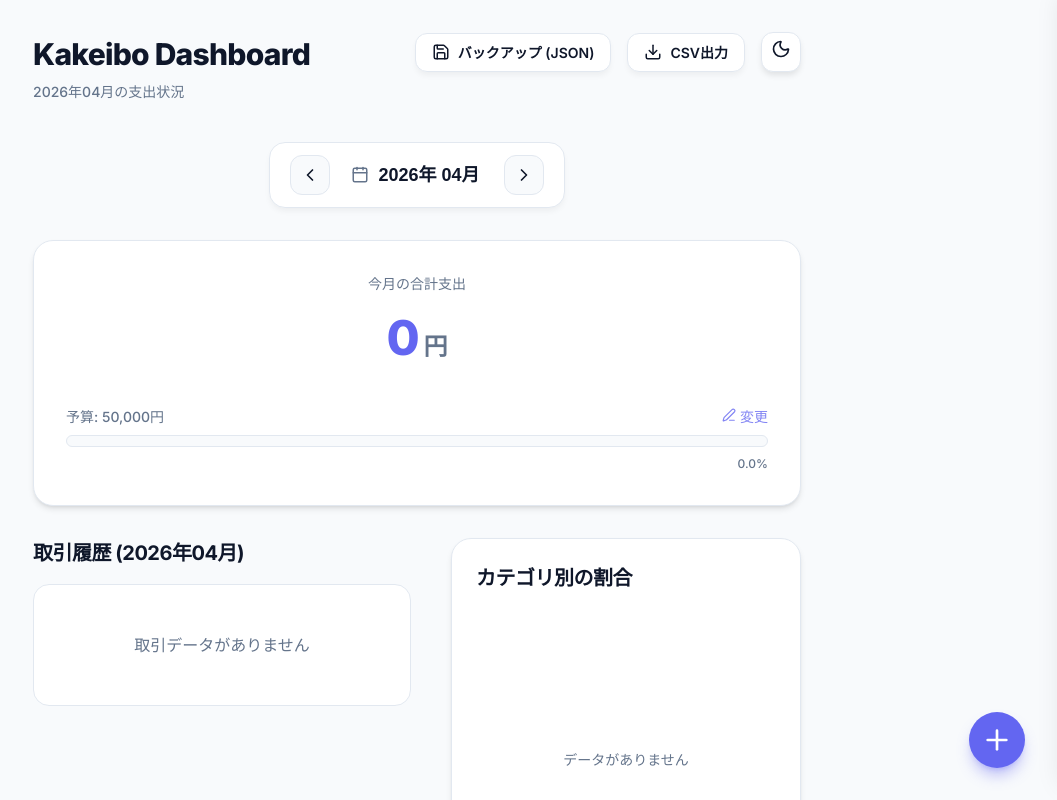
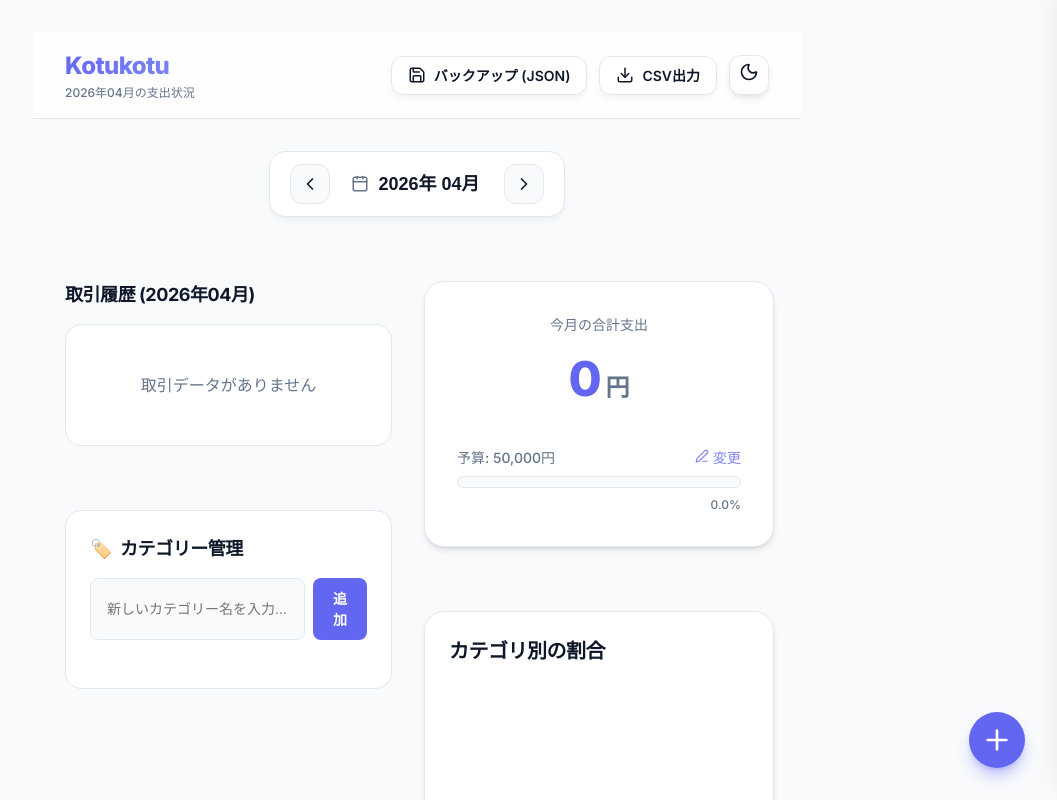
Before and after one commit to hinanolv/kotukotu, a Next.js app: page / in a window 1280 px wide. Shown: the whole page, without its empty margins (223-1280 px from the left). Built offline with nearby package versions, Linux system fonts and the light colour scheme.

Commit message:
design: modernize dashboard layout with sticky glassmorphism header and 2-column PC layout

```diff
--- a/app/page.module.css
+++ b/app/page.module.css
@@ -1,87 +1,127 @@
 .main {
-  padding-bottom: 4rem;
+  min-height: 100vh;
+  background-color: var(--background);
+  color: var(--foreground);
 }
 
 .header {
+  position: sticky;
+  top: 0;
+  z-index: 50;
+  background: rgba(255, 255, 255, 0.8);
+  backdrop-filter: blur(12px);
+  -webkit-backdrop-filter: blur(12px);
+  border-bottom: 1px solid var(--card-border);
+  width: 100%;
+}
+
+:global(.dark) .header {
+  background: rgba(15, 23, 42, 0.8); /* Slate-900 transparent */
+}
+
+.headerInner {
+  max-width: 1200px;
+  margin: 0 auto;
+  padding: 1rem 2rem;
   display: flex;
   justify-content: space-between;
-  align-items: flex-start;
-  margin-bottom: 2.5rem;
+  align-items: center;
+}
+
+.title {
+  font-size: 1.5rem;
+  font-weight: 800;
+  letter-spacing: -0.025em;
+  background: linear-gradient(135deg, var(--primary), #818cf8);
+  -webkit-background-clip: text;
+  -webkit-text-fill-color: transparent;
+}
+
+.subtitle {
+  font-size: 0.75rem;
+  color: var(--muted);
+  font-weight: 500;
 }
 
 .headerActions {
   display: flex;
   align-items: center;
-  gap: 1rem;
+  gap: 0.75rem;
 }
 
-.title {
-  font-size: 1.875rem;
-  font-weight: 800;
-  color: var(--foreground);
-  margin-bottom: 0.25rem;
+.container {
+  max-width: 1200px;
+  margin: 0 auto;
+  padding: 2rem;
 }
 
-.subtitle {
-  color: var(--muted);
-  font-size: 0.875rem;
-  font-weight: 500;
-}
-
-.section {
-  margin-bottom: 2.5rem;
-}
-
-.sectionHeader {
+.toolbar {
+  margin-bottom: 2rem;
   display: flex;
-  justify-content: space-between;
-  align-items: center;
-  margin-bottom: 1rem;
-}
-
-.sectionTitle {
-  font-size: 1.25rem;
-  font-weight: 700;
-  color: var(--foreground);
+  justify-content: flex-start;
 }
 
 .contentGrid {
   display: grid;
-  gap: 2.5rem;
   grid-template-columns: 1fr;
+  gap: 2rem;
 }
 
 .mainColumn {
   display: flex;
   flex-direction: column;
-  gap: 2.5rem;
-  order: 2; /* Default: below sidebar */
+  gap: 2rem;
+  order: 2;
 }
 
 .sideColumn {
   display: flex;
   flex-direction: column;
-  gap: 2.5rem;
-  order: 1; /* Default: above main column (mobile layout) */
+  gap: 2rem;
+  order: 1;
+}
+
+.section {
+  width: 100%;
+}
+
+.sectionHeader {
+  margin-bottom: 1rem;
+}
+
+.sectionTitle {
+  font-size: 1.125rem;
+  font-weight: 700;
+  color: var(--foreground);
 }
 
 @media (min-width: 1024px) {
   .contentGrid {
-    grid-template-columns: 2fr 1fr;
+    grid-template-columns: 1.8fr 1fr;
+    align-items: flex-start;
   }
 
   .mainColumn {
-    order: 1; /* Desktop: left */
+    order: 1;
   }
 
   .sideColumn {
-    order: 2; /* Desktop: right */
-    align-self: flex-start;
+    order: 2;
+    position: sticky;
+    top: 6rem; /* Header height + spacing */
   }
 }
 
 @media (max-width: 640px) {
+  .headerInner {
+    padding: 1rem;
+  }
+
+  .container {
+    padding: 1rem;
+  }
+
   .title {
-    font-size: 1.5rem;
+    font-size: 1.25rem;
   }
 }
--- a/app/page.tsx
+++ b/app/page.tsx
@@ -142,8 +142,9 @@ export default function Dashboard() {
   return (
     <main className={styles.main}>
       <header className={styles.header}>
+        <div className={styles.headerInner}>
           <div>
-          <h1 className={styles.title}>Kakeibo Dashboard</h1>
+            <h1 className={styles.title}>Kotukotu</h1>
             <p className={styles.subtitle}>{selectedMonth.replace('-', '年')}月の支出状況</p>
           </div>
           <div className={styles.headerActions}>
@@ -151,15 +152,13 @@ export default function Dashboard() {
             <ExportButton transactions={transactions} categories={categories} />
             <ThemeToggle />
           </div>
+        </div>
       </header>
 
+      <div className={styles.container}>
+        <div className={styles.toolbar}>
           <MonthSwitcher currentMonth={selectedMonth} onChange={setSelectedMonth} />
-
-      <SummaryCard
-        total={totalAmount}
-        budget={currentBudget}
-        onUpdateBudget={handleUpdateBudget}
-      />
+        </div>
 
         <div className={styles.contentGrid}>
           <div className={styles.mainColumn}>
@@ -182,10 +181,16 @@ export default function Dashboard() {
           </div>
 
           <div className={styles.sideColumn}>
+            <SummaryCard
+              total={totalAmount}
+              budget={currentBudget}
+              onUpdateBudget={handleUpdateBudget}
+            />
             <CategoryPieChart
               transactions={filteredTransactions}
               categories={categories}
             />
+          </div>
         </div>
       </div>
 
```
Lines whose indentation alone changed are shown as unchanged.
